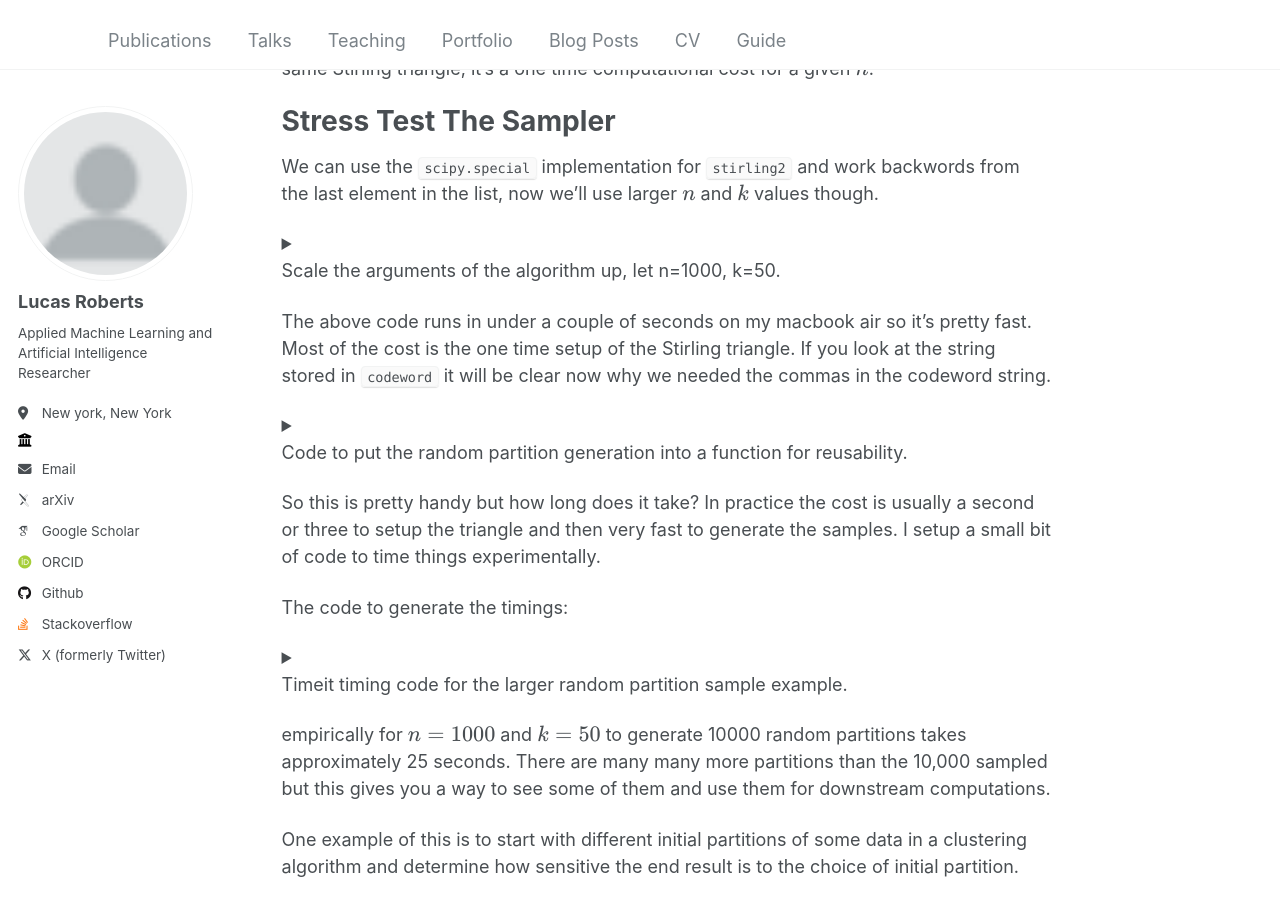
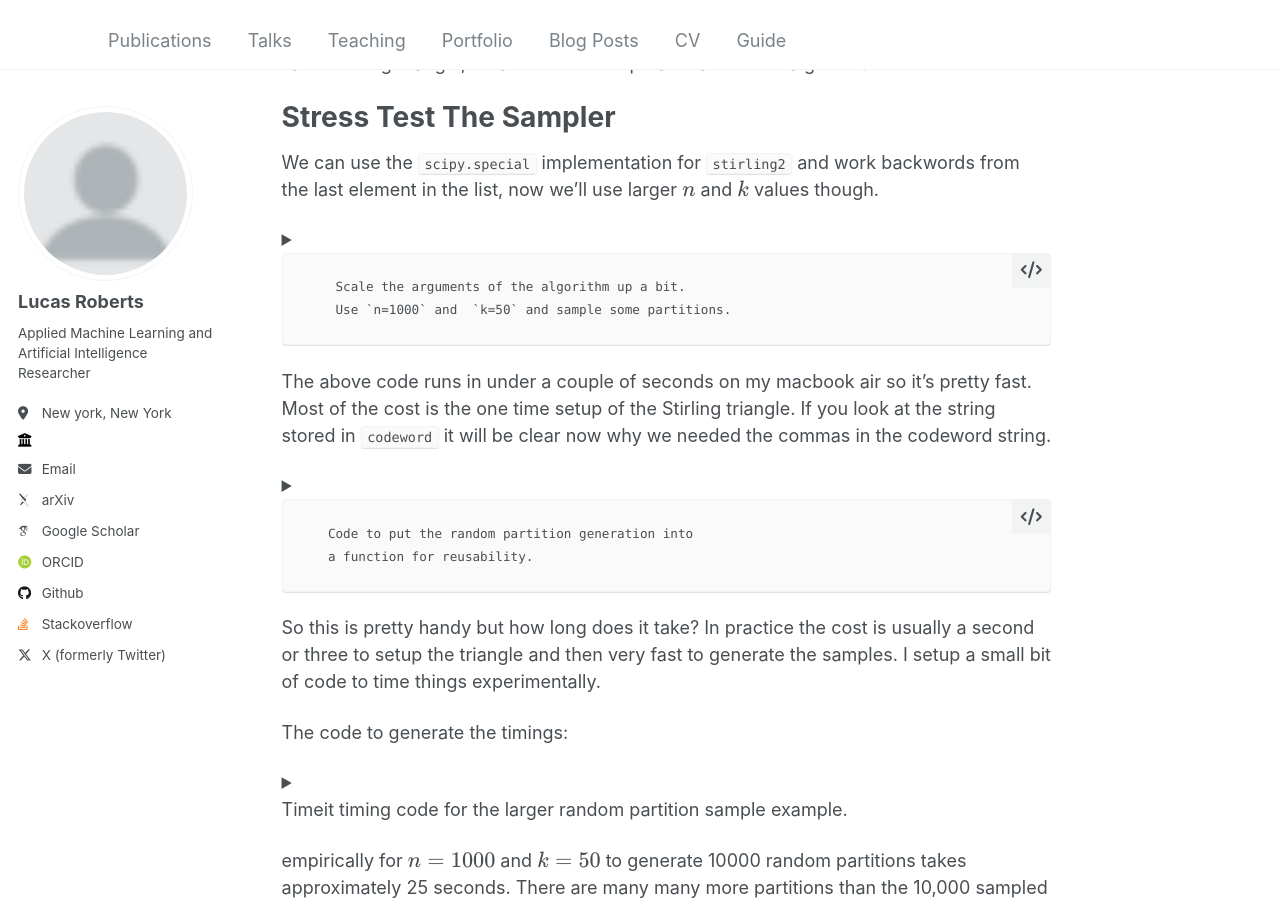
Before and after one commit to rlucas7/rlucas7.github.io, a Jekyll site: the page built from _posts/2025-09-05-partition-sampling.md, in a window 1280 px wide and 900 px high, scrolled down 2034 px. Built offline with Jekyll 4.4.1, drawn with Linux system fonts in a browser that asks for light colours; some web fonts are replaced.

Commit message:
format fixes maybe

````diff
--- a/_posts/2025-09-05-partition-sampling.md
+++ b/_posts/2025-09-05-partition-sampling.md
@@ -58,17 +58,16 @@ use strings separated by commas-but there are other ways this could be done too.
 
 For example with \\( n=10 \\) and \\(k=5 \\), the string:
 
-```
-1,2,3,1,4,3,3,1,1,5
-```
+`1,2,3,1,4,3,3,1,1,5`
+
 indicates the first non-empty subset contains elements at indices 0, 3, 7, 8. The second non-empty subset contains the sole element at index 1, the third contains three items, those of indices 2, 5, 6. The fourth contains the sole item at index 4, and the fifth the sole item at index 9. We need a comma delimiter for when \\( k > 9 \\) and \\( n > 10 \\) because otherwise we would be unable to distinguish certain digits.
 
 Here is some source code you can use to generate similar random partitions of 10 items into 5 non-empty subsets. They won't all be the same as the one above.
 
 <details>
   <summary>
-A small-ish example of using Stirling numbers to generate a random
-partition uniformly across all partitions with k non-empty subsets.
+        A small-ish example of using Stirling numbers to generate a random
+        partition uniformly across all partitions with k non-empty subsets.
   </summary>
 
 ```python
@@ -135,7 +134,8 @@ and \\( k \\) values though.
 
 <details>
   <summary>
-Scale the arguments of the algorithm up, let n=1000, k=50.
+        Scale the arguments of the algorithm up a bit.
+        Use `n=1000` and  `k=50` and sample some partitions.
 </summary>
 
 ```python3
@@ -172,11 +172,11 @@ cost is the one time setup of the Stirling triangle. If you look at the string s
 
 <details>
   <summary>
-Code to put the random partition generation into a function for reusability.
+       Code to put the random partition generation into
+       a function for reusability.
 </summary>
 
 ```python
-
 def random_partition(n, k, number_samples):
     ## one time costs
     N = np.array([[i] for i in range(1, n+1)])
@@ -218,11 +218,11 @@ The code to generate the timings:
 
 <details>
   <summary>
-   Timeit timing code for the larger random partition sample example.
+   Timeit timing code for the larger
+   random partition sample example.
   </summary>
 
 ```python
-
 setup_code = """
 import numpy as np
 from scipy.special import stirling2
````
